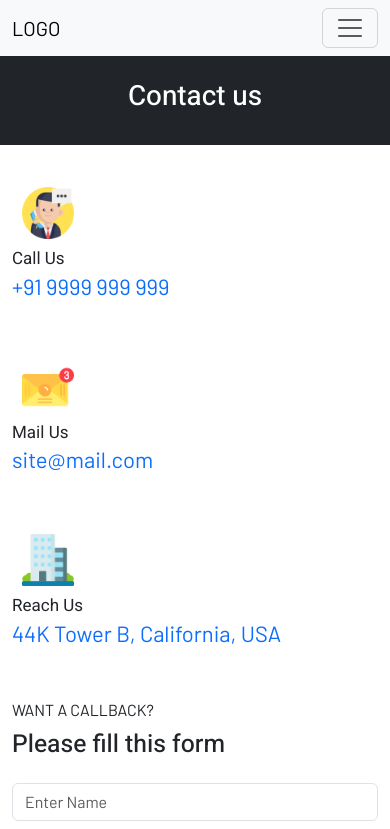
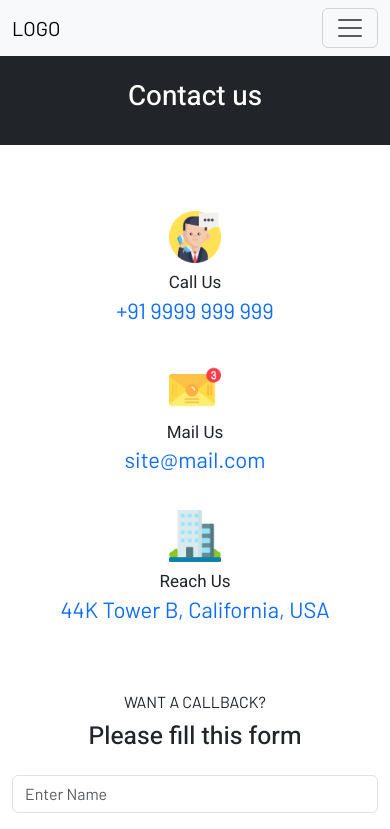
Before and after one commit to MdFarzan/Bizreact, a React (Create React App) app: page /contact in a window 390 px wide. Shown: the top 829 px of the page. Built offline with nearby package versions, Linux system fonts and the light colour scheme.

Commit message:
responsiveness added

```diff
--- a/src/App.css
+++ b/src/App.css
@@ -18,3 +18,14 @@ h1, h2, h3, h4, h5, h6{
   text-transform: uppercase;
   font-weight: 500 !important;
 }
+
+.text-justify{
+  text-align:justify;
+}
+
+@media (min-width:1200px){
+  section.py-lg-6{
+    padding-top:70px !important;
+    padding-bottom: 70px !important;
+  }
+}
--- a/src/components/AboutUs.js
+++ b/src/components/AboutUs.js
@@ -7,7 +7,7 @@ import { LinkContainer } from "react-router-bootstrap";
 
 export default function AboutUs(props) {
   return (
-    <section className="mt-2 py-4 py-lg-5">
+    <section className="mt-2 py-4 py-lg-6">
       <Container>
         <Row>
           <Col md={5} className="border-1">
@@ -15,7 +15,7 @@ export default function AboutUs(props) {
           </Col>
           <Col md={7} className="border-1">
             <LeftTitle title="Know about Us" subtitle="Welcome to our site" />
-            <p>
+            <p className="text-justify text-md-left">
               Contrary to popular belief, Lorem Ipsum is not simply random text.
               It has roots in a piece of classical Latin literature from 45 BC,
               making it over 2000 years old. Richard McClintock, a Latin
@@ -29,13 +29,14 @@ export default function AboutUs(props) {
               during the Renaissance. The first line of Lorem Ipsum, "Lorem
               ipsum dolor sit amet..", comes from a line in section 1.10.32.
             </p>
-
+            <div className="text-center text-md-start">
               {(typeof props.showButton == "undefined" ||
                 props.showButton == 1) && (
                 <LinkContainer to="/about">
                   <Button variant="primary">Read More</Button>
                 </LinkContainer>
               )}
+            </div>
           </Col>
         </Row>
       </Container>
--- a/src/components/CTA.css
+++ b/src/components/CTA.css
@@ -16,3 +16,9 @@
 .cta a{
     text-decoration:none;
 }
+
+@media (max-width:767px){
+    .cta .icon{
+        margin:0 auto;
+    }
+}
--- a/src/components/CTA.js
+++ b/src/components/CTA.js
@@ -5,14 +5,18 @@ import LeftTitle from "./LeftTitle";
 
 export default function CTA() {
   return (
-    <section className="mt-2 py-4 py-lg-5 cta">
+    <section className="mt-2 py-5 py-lg-6 cta">
       <Container>
         <Row>
-          <Col md="6" lg="6" className="d-flex align-items-center">
+          <Col
+            md="6"
+            lg="6"
+            className="d-flex align-items-center text-center text-md-start"
+          >
             <Row>
-              <Col md={12} className="mb-5">
-                <Row>
-                  <Col md="2">
+              <Col md={12} className="mb-4 mb-md-5 ">
+                <Row className="align-items-md-center">
+                  <Col md="3" lg="2">
                     <span className="icon d-block">
                       <img
                         className="img-fluid"
@@ -29,9 +33,9 @@ export default function CTA() {
                   </Col>
                 </Row>
               </Col>
-              <Col md={12} className="mb-5">
-                <Row>
-                  <Col md="2">
+              <Col md={12} className="mb-4 mb-md-5">
+                <Row className="align-items-md-center">
+                  <Col md="3" lg="2">
                     <span className="icon d-block">
                       <img
                         className="img-fluid"
@@ -48,9 +52,9 @@ export default function CTA() {
                   </Col>
                 </Row>
               </Col>
-              <Col md={12} className="mb-5">
-                <Row>
-                  <Col md="2">
+              <Col md={12} className="mb-5 mb-md-5">
+                <Row className="align-items-md-center">
+                  <Col md="3" lg="2">
                     <span className="icon d-block">
                       <img
                         className="img-fluid"
--- a/src/components/CenterTitle.js
+++ b/src/components/CenterTitle.js
@@ -3,8 +3,10 @@ import "./GlobalTitle.css";
 export default function CenterTitle(props) {
   return (
     <div className="text-center">
-      <p className="lead mb-2 text-uppercase subtitle">{props.subtitle}</p>
-      <h2>{props.title}</h2>
+      <p className="lead mb-2 text-uppercase subtitle text-center">
+        {props.subtitle}
+      </p>
+      <h2 className="text-center">{props.title}</h2>
     </div>
   );
 }
--- a/src/components/ContactForm.js
+++ b/src/components/ContactForm.js
@@ -1,6 +1,6 @@
-import { FloatingLabel } from 'react-bootstrap';
-import Button from 'react-bootstrap/Button';
-import Form from 'react-bootstrap/Form';
+import { FloatingLabel } from "react-bootstrap";
+import Button from "react-bootstrap/Button";
+import Form from "react-bootstrap/Form";
 
 export default function ContactForm() {
   return (
@@ -25,13 +25,14 @@ export default function ContactForm() {
         <Form.Control
           as="textarea"
           placeholder="Any message"
-          style={{ height: '100px' }}
+          style={{ height: "100px" }}
         />
       </FloatingLabel>
-
-      <Button variant="primary" className="mt-3" type="submit">
-        Submit
-      </Button>
+      <div className="text-center text-md-start">
+        <Button variant="primary" className="mt-3" type="submit">
+          Submit
+        </Button>
+      </div>
     </Form>
   );
 }
--- a/src/components/HeroSlider.js
+++ b/src/components/HeroSlider.js
@@ -12,6 +12,7 @@ export default class HeroSlider extends Component {
       speed: 500,
       slidesToShow: 1,
       slidesToScroll: 1,
+      arrows: true,
     };
     return (
       <Row>
--- a/src/components/LeftTitle.js
+++ b/src/components/LeftTitle.js
@@ -2,9 +2,11 @@ import "./GlobalTitle.css";
 
 export default function LeftTitle(props) {
   return (
-    <div>
-      <p className="lead mb-2 text-uppercase subtitle">{props.subtitle}</p>
-      <h2>{props.title}</h2>
+    <div className="mt-3">
+      <p className="lead mb-2 text-uppercase subtitle text-center text-md-start">
+        {props.subtitle}
+      </p>
+      <h2 className="text-center text-md-start">{props.title}</h2>
     </div>
   );
 }
--- a/src/components/Services.js
+++ b/src/components/Services.js
@@ -6,7 +6,7 @@ import SingleService from "./SingleService";
 
 export default function Services() {
   return (
-    <section className="mt-2 py-4 py-lg-5" style={{ background: "#f6f6f6" }}>
+    <section className="mt-2 py-5 py-lg-6" style={{ background: "#f6f6f6" }}>
       <Container>
         <Row>
           <Col sm={12}>
@@ -18,7 +18,7 @@ export default function Services() {
               <SingleService
                 link="web-design"
                 sm="12"
-                md="3"
+                md="6"
                 lg="4"
                 xl="4"
                 xxl="4"
@@ -29,7 +29,7 @@ export default function Services() {
               <SingleService
                 link="web-development"
                 sm="12"
-                md="3"
+                md="6"
                 lg="4"
                 xl="4"
                 xxl="4"
@@ -40,7 +40,7 @@ export default function Services() {
               <SingleService
                 link="ui-ux"
                 sm="12"
-                md="3"
+                md="6"
                 lg="4"
                 xl="4"
                 xxl="4"
@@ -51,7 +51,7 @@ export default function Services() {
               <SingleService
                 link="graphic-design"
                 sm="12"
-                md="3"
+                md="6"
                 lg="4"
                 xl="4"
                 xxl="4"
@@ -62,7 +62,7 @@ export default function Services() {
               <SingleService
                 link="crm-development"
                 sm="12"
-                md="3"
+                md="6"
                 lg="4"
                 xl="4"
                 xxl="4"
@@ -73,7 +73,7 @@ export default function Services() {
               <SingleService
                 link="marketing-software"
                 sm="12"
-                md="3"
+                md="6"
                 lg="4"
                 xl="4"
                 xxl="4"
--- a/src/components/SingleFact.js
+++ b/src/components/SingleFact.js
@@ -5,9 +5,9 @@ import "./SingleFact.css";
 export default function SingleFact(props) {
   return (
     <Col>
-      <Row className="single-fact py-2 px-1">
+      <Row className="single-fact py-3 py-md-2 px-1 text-center text-md-start">
         <Col sm="4">
-          <span className="icon">
+          <span className="icon mb-2 mb-md-0">
             <img src={props.icon} className="img-fluid" />
           </span>
         </Col>
--- a/src/components/TestimonialSlider.js
+++ b/src/components/TestimonialSlider.js
@@ -17,7 +17,7 @@ export default class TestimonialSlider extends Component {
     };
 
     return (
-      <section className="mt-2 py-4 py-lg-5" style={{ background: "#f6f6f6" }}>
+      <section className="mt-2 py-5 py-lg-6" style={{ background: "#f6f6f6" }}>
         <div className="testimonial-wrap position-relative">
           <img
             src="testimonial/left-quote.png"
--- a/src/components/WhyUs.js
+++ b/src/components/WhyUs.js
@@ -13,21 +13,21 @@ export default function WhyUs() {
             <CenterTitle title="Choose Us" subtitle="Why to"></CenterTitle>
 
             <Row className="mt-3">
-              <Col md="3" lg="4">
+              <Col md="6" lg="4">
                 <SingleFact
                   num="100 +"
                   icon="why-us/project-management.png"
                   title="Project served"
                 />
               </Col>
-              <Col md="3" lg="4">
+              <Col md="6" lg="4">
                 <SingleFact
                   num="95 +"
                   icon="why-us/costumer.png"
                   title="Happy clients"
                 />
               </Col>
-              <Col md="3" lg="4">
+              <Col md={{ span: 6, offset: 3 }} lg={{ span: 4, offset: 0 }}>
                 <SingleFact
                   num="15 +"
                   icon="why-us/professional-services.png"
```
Lines whose indentation alone changed are shown as unchanged.
